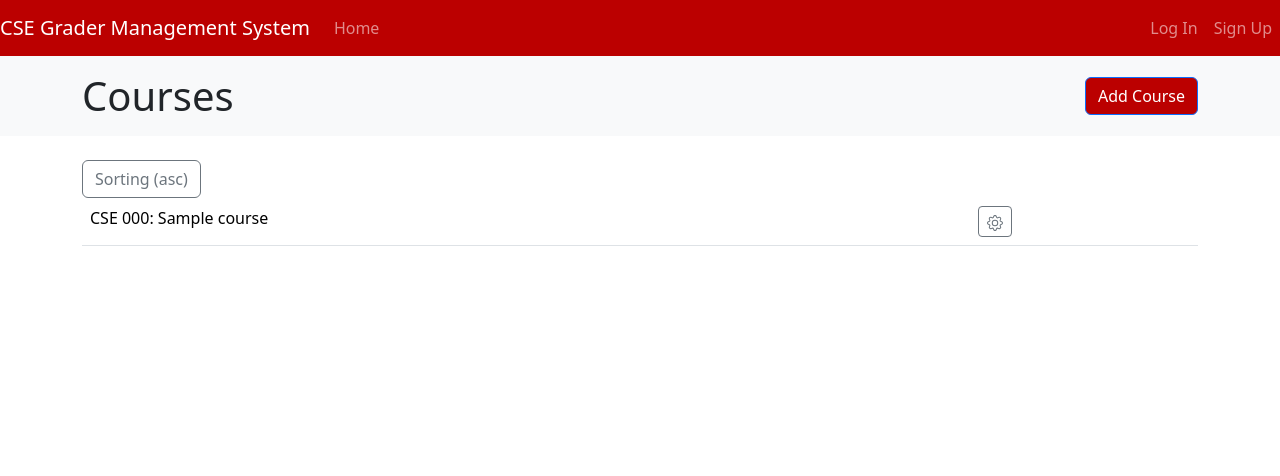
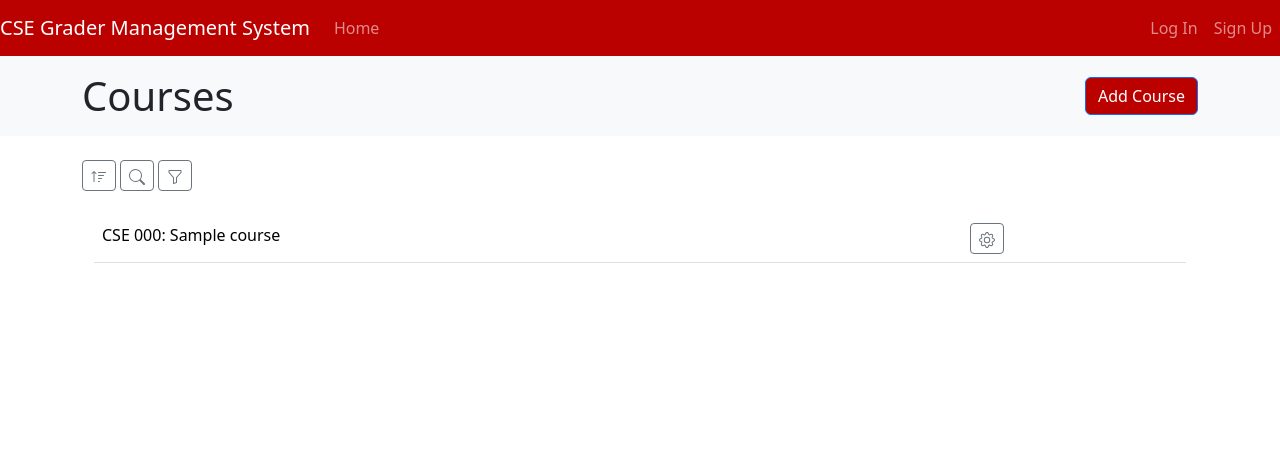
Before and after one commit to Sam-Dominguez/OSU_CSE_GMS, a Django app: page /administrator/courses/ in a window 1280 px wide. Shown: the top 476 px of the page. Run offline with Django 4.2, Linux system fonts and the light colour scheme; tables that the repository leaves empty hold one stand-in row (values such as "Sample post"); some libraries are stand-ins or nearby versions.

Commit message:
Changed sort button, added search button/functionality for courses

```diff
--- a/OSU_CSE_GMS/templates/administrator.html
+++ b/OSU_CSE_GMS/templates/administrator.html
@@ -32,7 +32,32 @@
 </header>
 
 <div class="container mt-4">
-    <a href="?sort={{ sort_direction }}" class="btn btn-outline-secondary">{{ sort_text }}</a>
+    <a href="?sort={{ sort_direction }}" class="btn btn-sm btn-outline-secondary">
+        {% if sort_direction == 'asc' %}
+            <svg xmlns="http://www.w3.org/2000/svg" width="16" height="16" fill="currentColor" class="bi bi-sort-up" viewBox="0 0 16 16">
+                <path d="M3.5 12.5a.5.5 0 0 1-1 0V3.707L1.354 4.854a.5.5 0 1 1-.708-.708l2-1.999.007-.007a.5.5 0 0 1 .7.006l2 2a.5.5 0 1 1-.707.708L3.5 3.707zm3.5-9a.5.5 0 0 1 .5-.5h7a.5.5 0 0 1 0 1h-7a.5.5 0 0 1-.5-.5M7.5 6a.5.5 0 0 0 0 1h5a.5.5 0 0 0 0-1zm0 3a.5.5 0 0 0 0 1h3a.5.5 0 0 0 0-1zm0 3a.5.5 0 0 0 0 1h1a.5.5 0 0 0 0-1z"/>
+            </svg>
+        {% else %}
+            <svg xmlns="http://www.w3.org/2000/svg" width="16" height="16" fill="currentColor" class="bi bi-sort-down" viewBox="0 0 16 16">
+                <path d="M3.5 2.5a.5.5 0 0 0-1 0v8.793l-1.146-1.147a.5.5 0 0 0-.708.708l2 1.999.007.007a.497.497 0 0 0 .7-.006l2-2a.5.5 0 0 0-.707-.708L3.5 11.293zm3.5 1a.5.5 0 0 1 .5-.5h7a.5.5 0 0 1 0 1h-7a.5.5 0 0 1-.5-.5M7.5 6a.5.5 0 0 0 0 1h5a.5.5 0 0 0 0-1zm0 3a.5.5 0 0 0 0 1h3a.5.5 0 0 0 0-1zm0 3a.5.5 0 0 0 0 1h1a.5.5 0 0 0 0-1z"/>
+            </svg>
+        {% endif %}
+    </a>
+
+    <button id="toggleSearchBtn" class="btn btn-sm btn-outline-secondary">
+        <svg xmlns="http://www.w3.org/2000/svg" width="16" height="16" fill="currentColor" class="bi bi-search" viewBox="0 0 16 16">
+            <path d="M11.742 10.344a6.5 6.5 0 1 0-1.397 1.398h-.001q.044.06.098.115l3.85 3.85a1 1 0 0 0 1.415-1.414l-3.85-3.85a1 1 0 0 0-.115-.1zM12 6.5a5.5 5.5 0 1 1-11 0 5.5 5.5 0 0 1 11 0"/>
+        </svg>
+    </button>
+
+    <button id="toggleFilterBtn" class="btn btn-sm btn-outline-secondary">
+        <svg xmlns="http://www.w3.org/2000/svg" width="16" height="16" fill="currentColor" class="bi bi-funnel" viewBox="0 0 16 16">
+            <path d="M1.5 1.5A.5.5 0 0 1 2 1h12a.5.5 0 0 1 .5.5v2a.5.5 0 0 1-.128.334L10 8.692V13.5a.5.5 0 0 1-.342.474l-3 1A.5.5 0 0 1 6 14.5V8.692L1.628 3.834A.5.5 0 0 1 1.5 3.5zm1 .5v1.308l4.372 4.858A.5.5 0 0 1 7 8.5v5.306l2-.666V8.5a.5.5 0 0 1 .128-.334L13.5 3.308V2z"/>
+        </svg>
+    </button>
+
+    <input type="text" id="searchInput" class="form-control" placeholder="Search..." style="display: none; margin-top: 10px">
+    <div class="container mt-4">
     <table class="table">
         <tbody>
             {% for course in courses %}
@@ -154,6 +179,12 @@
     </div>
 </div>
 
+{% load static %}
+<div class="bottom-container">
+    <img src="{% static 'osu_coe.png' %}" alt="" width="226.8" height="32.5" class="bottom-image">
+</div>
+
+<!-- Script to show the modals -->
 <script>
     // Ensure DOM is fully loaded before executing the script
     document.addEventListener('DOMContentLoaded', function () {
@@ -184,9 +215,37 @@
     });
 </script>
 
-{% load static %}
-<div class="bottom-container">
-    <img src="{% static 'osu_coe.png' %}" alt="" width="226.8" height="32.5" class="bottom-image">
-</div>
+<!-- Script for search functionality -->
+<script>
+    document.addEventListener('DOMContentLoaded', function () {
+        document.getElementById('toggleSearchBtn').addEventListener('click', function () {
+            var searchInput = document.getElementById('searchInput');
+            if (searchInput.style.display === 'none') {
+                searchInput.style.display = 'block';
+            } else {
+                searchInput.style.display = 'none';
+                document.querySelectorAll('.course-link').forEach(function(link) {
+                    link.parentElement.parentElement.style.display = 'table-row';
+                });
+                document.getElementById('searchInput').value = '';
+            }
+        });
+    });
+
+    // Filter table rows based on search input
+    document.getElementById('searchInput').addEventListener('keyup', function () {
+            var filter = this.value.toUpperCase();
+            var rows = document.querySelectorAll('.table tbody tr');
+
+            rows.forEach(function(row) {
+                var text = row.textContent || row.innerText;
+                if (text.toUpperCase().indexOf(filter) > -1) {
+                    row.style.display = "";
+                } else {
+                    row.style.display = "none";
+                }
+            });
+        });
+</script>
 
 {% endblock %}
--- a/OSU_CSE_GMS/views.py
+++ b/OSU_CSE_GMS/views.py
@@ -34,16 +34,13 @@ def administrator(request):
 
     if sort_direction == 'asc':
         courses = courses.order_by('course_number')
-        sort_text = 'Sorting (asc)'
     else:
         courses = courses.order_by('-course_number')
-        sort_text = 'Sorting (desc)'
 
     context = {
         'form': form,
         'courses': courses,
         'sort_direction': sort_direction,
-        'sort_text': sort_text
     }
 
     return render(request, 'administrator.html', context)
```
